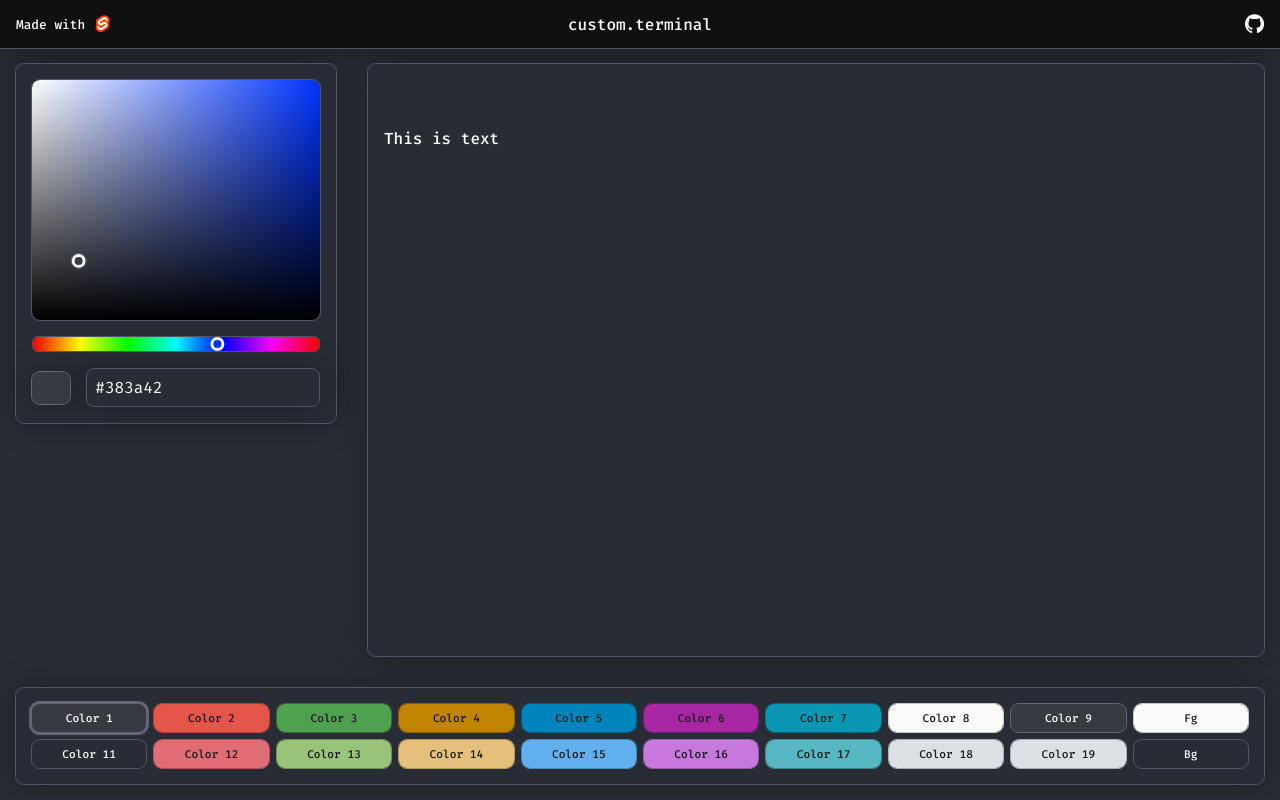
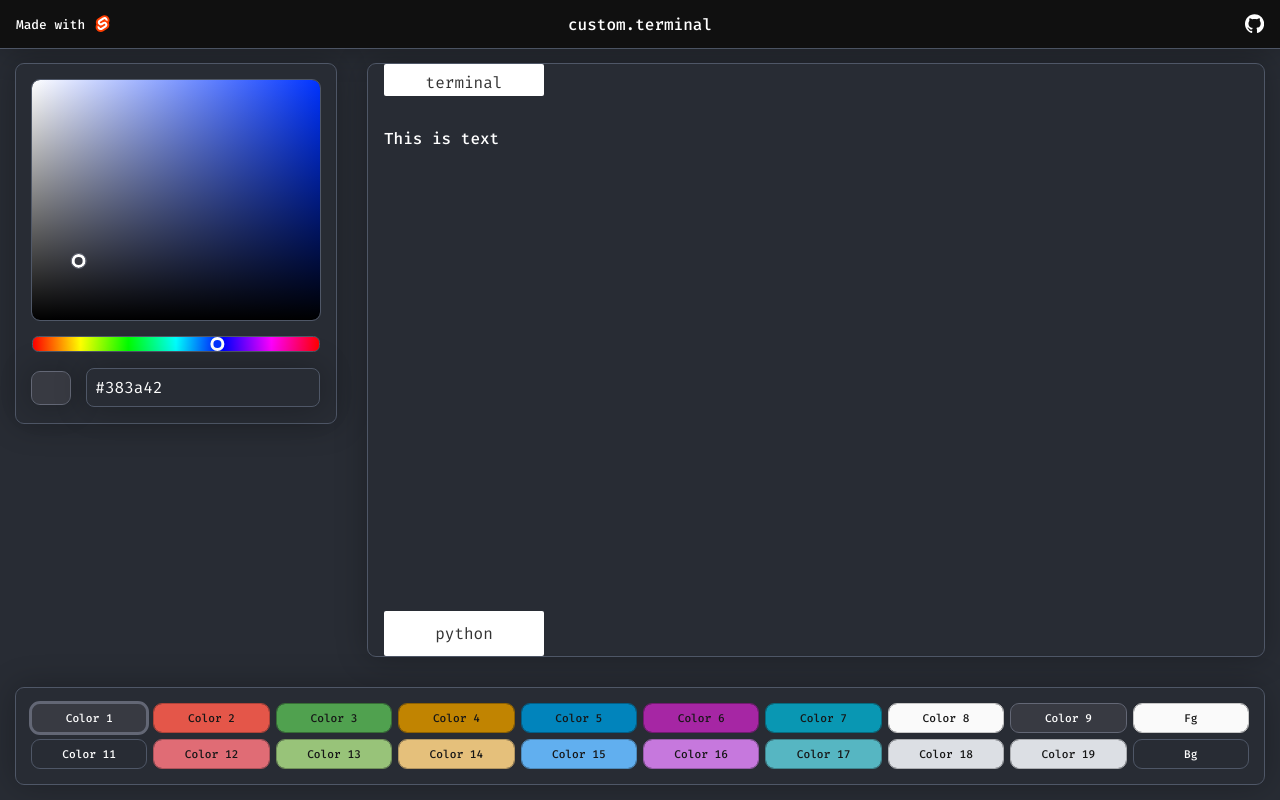
Before and after one commit to Vincentvibe3/custom.terminal, a Svelte app: page / in a window 1280 px wide. Built offline with nearby package versions, Linux system fonts and the light colour scheme.

Commit message:
started adding tabs

```diff
--- a/src/components/Preview.svelte
+++ b/src/components/Preview.svelte
@@ -1,8 +1,10 @@
 <script lang="ts">
-
+    import Tab from './Tab.svelte';
 </script>
 
 <div class="container preview">
+    <Tab name="terminal"></Tab>
+    <Tab name="python"></Tab>
     <div class="previewText">
         <p>This is text</p>
     </div>
--- /dev/null
+++ b/src/components/Tab.svelte
@@ -0,0 +1,20 @@
+<script lang="ts">
+    export let name;
+    function clickHandler(){
+        console.log("clicked")
+    }
+</script>
+
+<button class="tab" on:click={clickHandler}>{name}</button>
+
+<style lang="scss">
+    .tab {
+        width: 10rem;
+        height: 100%;
+        margin-left: 1rem;
+        padding: 0.5rem;
+        background-color: white;
+        border: none;
+
+    }
+</style>
```
